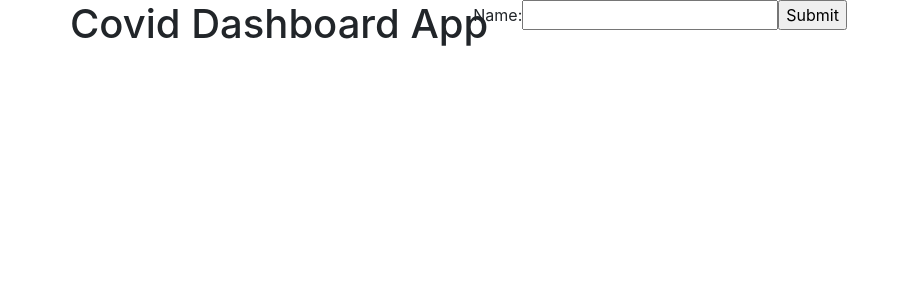
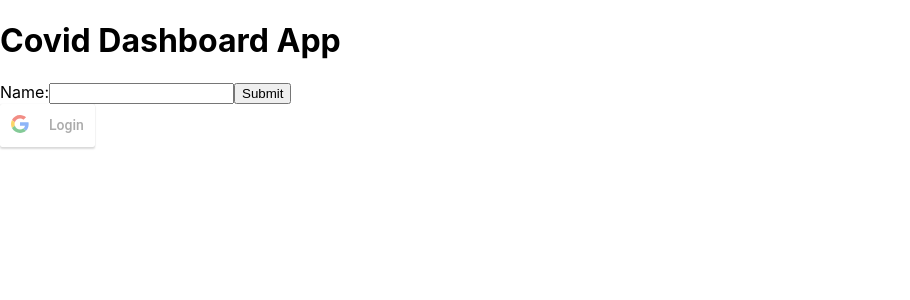
Before and after one commit to Zheng2020-9/CS411-team-22, a React (Create React App) app in the folder prototype/frontend/: page / in a window 1280 px wide. Shown: the top 300 px of the page, without its empty margins (0-910 px from the left). Built offline with nearby package versions, Linux system fonts and the light colour scheme.

Commit message:
created google login and got the access token

```diff
--- a/prototype/frontend/src/App.js
+++ b/prototype/frontend/src/App.js
@@ -3,6 +3,7 @@ import './App.css';
 import InfoForm from './InfoForm.js';
 import ReactDOM from 'react-dom';
 import axios from "axios";
+import GoogleBtn from './GoogleBtn';
 
 
 
@@ -20,6 +21,9 @@ function App() {
 	  <h1>Covid Dashboard App</h1>
 		<div className='row center'>
 		<InfoForm />
+
+		<GoogleBtn/>
+
 		</div>
     </div>
 	</div>
--- /dev/null
+++ b/prototype/frontend/src/GoogleBtn.js
@@ -0,0 +1,73 @@
+import React, { Component } from 'react'
+import { GoogleLogin, GoogleLogout } from 'react-google-login';
+
+
+const CLIENT_ID = '277403998690-n37ruvh63adulkb70tr21of851iducdc.apps.googleusercontent.com';
+
+
+class GoogleBtn extends Component {
+   constructor(props) {
+    super(props);
+
+    this.state = {
+      isLogined: false,
+      accessToken: ''
+    };
+
+    this.login = this.login.bind(this);
+    this.handleLoginFailure = this.handleLoginFailure.bind(this);
+    this.logout = this.logout.bind(this);
+    this.handleLogoutFailure = this.handleLogoutFailure.bind(this);
+  }
+
+  login (response) {
+    if(response.accessToken){
+      this.setState(state => ({
+        isLogined: true,
+        accessToken: response.accessToken
+      }));
+    }
+  }
+
+  logout (response) {
+    this.setState(state => ({
+      isLogined: false,
+      accessToken: ''
+    }));
+  }
+
+  handleLoginFailure (response) {
+    alert('Failed to log in')
+  }
+
+  handleLogoutFailure (response) {
+    alert('Failed to log out')
+  }
+
+  render() {
+    return (
+    <div>
+      { this.state.isLogined ?
+        <GoogleLogout
+          clientId={ CLIENT_ID }
+          buttonText='Logout'
+          onLogoutSuccess={ this.logout }
+          onFailure={ this.handleLogoutFailure }
+        >
+        </GoogleLogout>: <GoogleLogin
+          clientId={ CLIENT_ID }
+          buttonText='Login'
+          onSuccess={ this.login }
+          onFailure={ this.handleLoginFailure }
+          cookiePolicy={ 'single_host_origin' }
+          responseType='code,token'
+        />
+      }
+      { this.state.accessToken ? <h5>Your Access Token: <br/><br/> { this.state.accessToken }</h5> : null }
+
+    </div>
+    )
+  }
+}
+
+export default GoogleBtn;
--- a/prototype/frontend/src/index.js
+++ b/prototype/frontend/src/index.js
@@ -3,7 +3,7 @@ import ReactDOM from 'react-dom';
 import './index.css';
 import App from './App';
 import reportWebVitals from './reportWebVitals';
-import 'bootstrap/dist/css/bootstrap.css';
+
 
 ReactDOM.render(
   <React.StrictMode>
```
